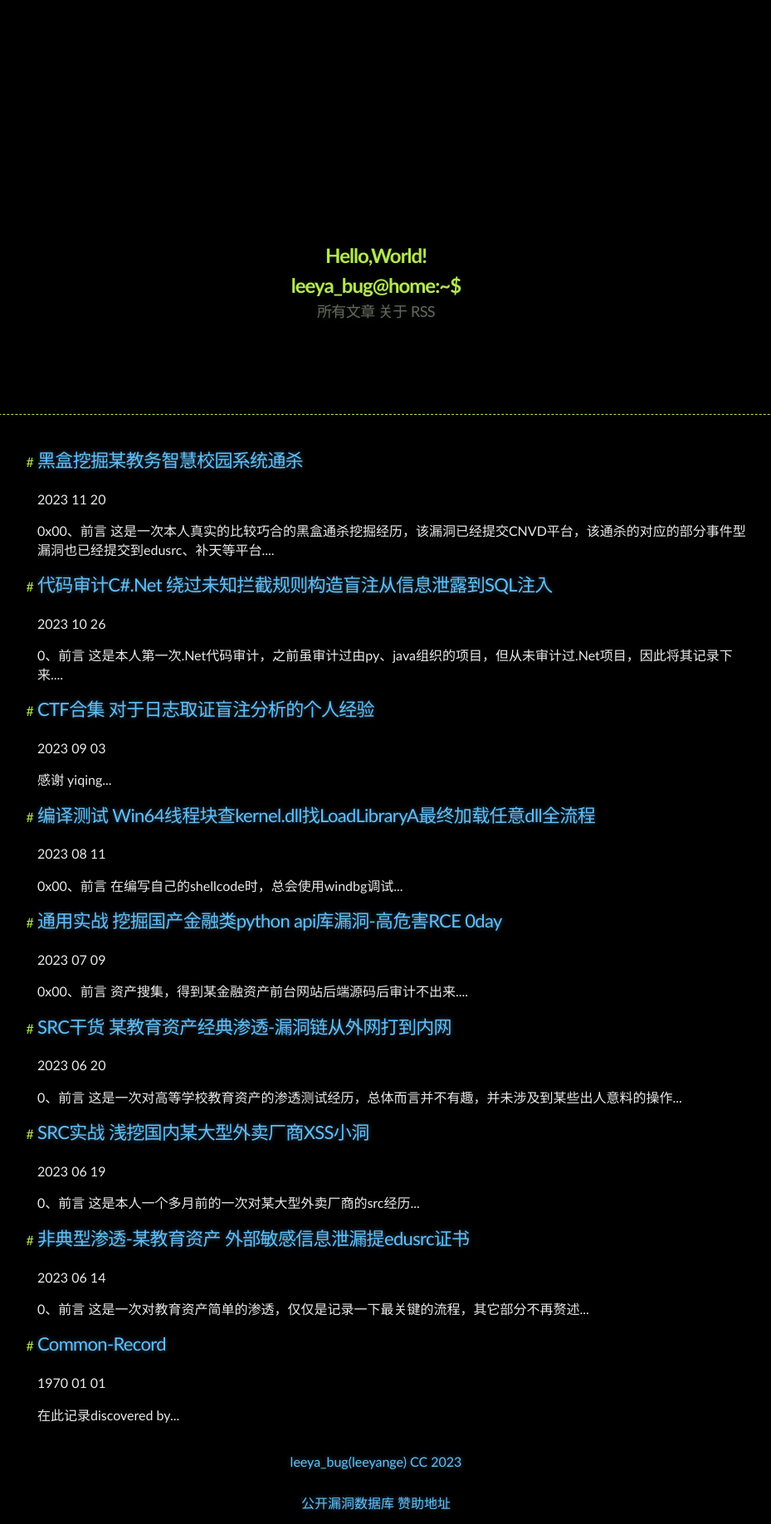
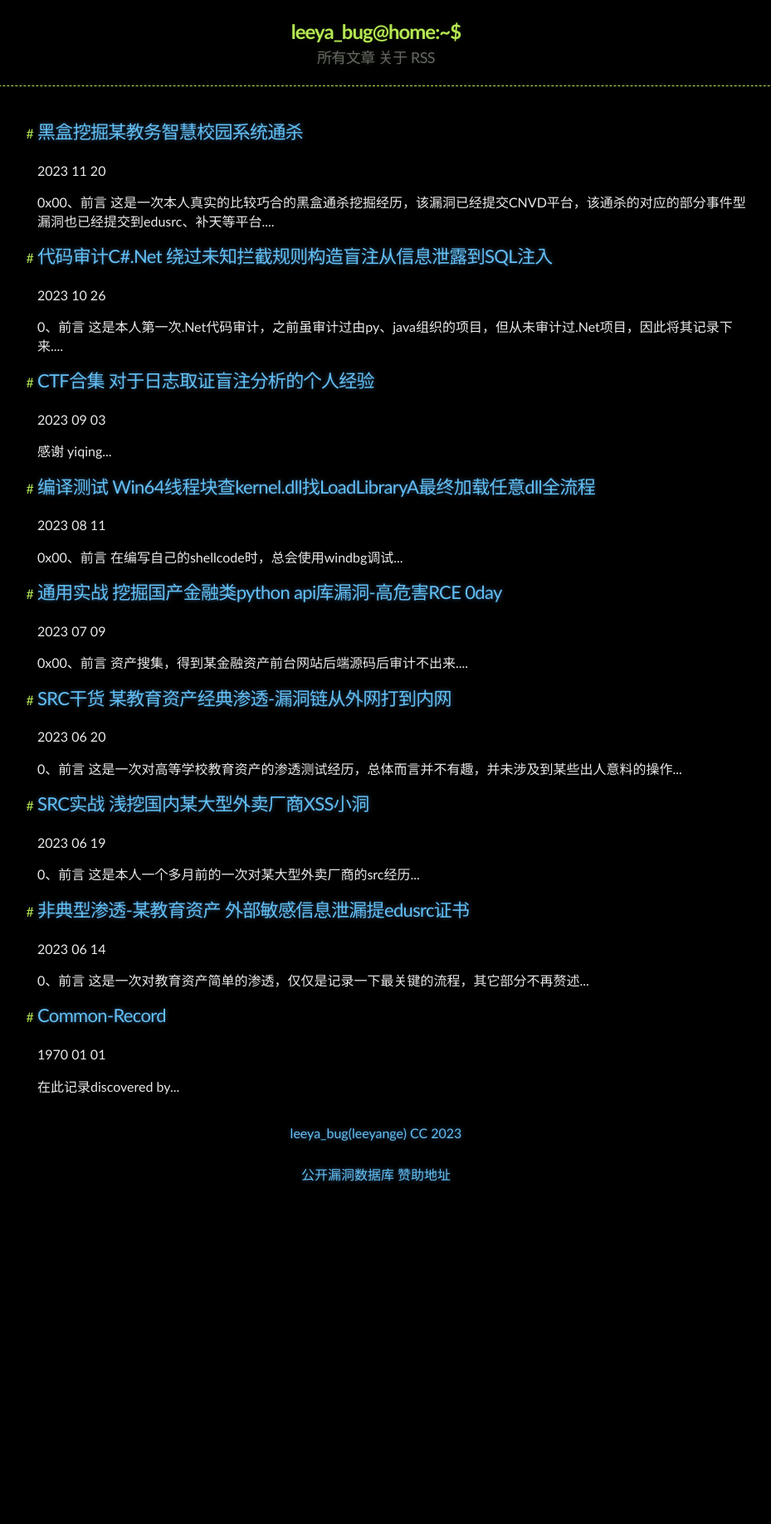
Before and after one commit to Leeyangee/leeyangee.github.io, a Jekyll site: the page built from index.html, in a window 1280 px wide. Shown: the whole page at 83% size, without its empty margins (187-1116 px from the left). Built offline with Jekyll 4.4.1, drawn with Linux system fonts in a browser that asks for light colours; the list of posts is cut into pages by our own code; after the commit the page ends 1441 px from its top, so only the background shows below that.

Commit message:
Update header.html

```diff
--- a/_includes/header.html
+++ b/_includes/header.html
@@ -1,6 +1,5 @@
 <header>
-  <div style="margin-top:30vh;margin-bottom:10vh">
-    <h1>Hello,World!</h1>
+  <div>
     <a style="text-decoration: none;" href="{{ "/" | prepend: site.baseurl | replace: '//', '/' }}">
     {% assign owner_first_name = site.owner | split: " " %}
     <h1>{{ owner_first_name[0] | downcase }}@home:~$</h1>
```
